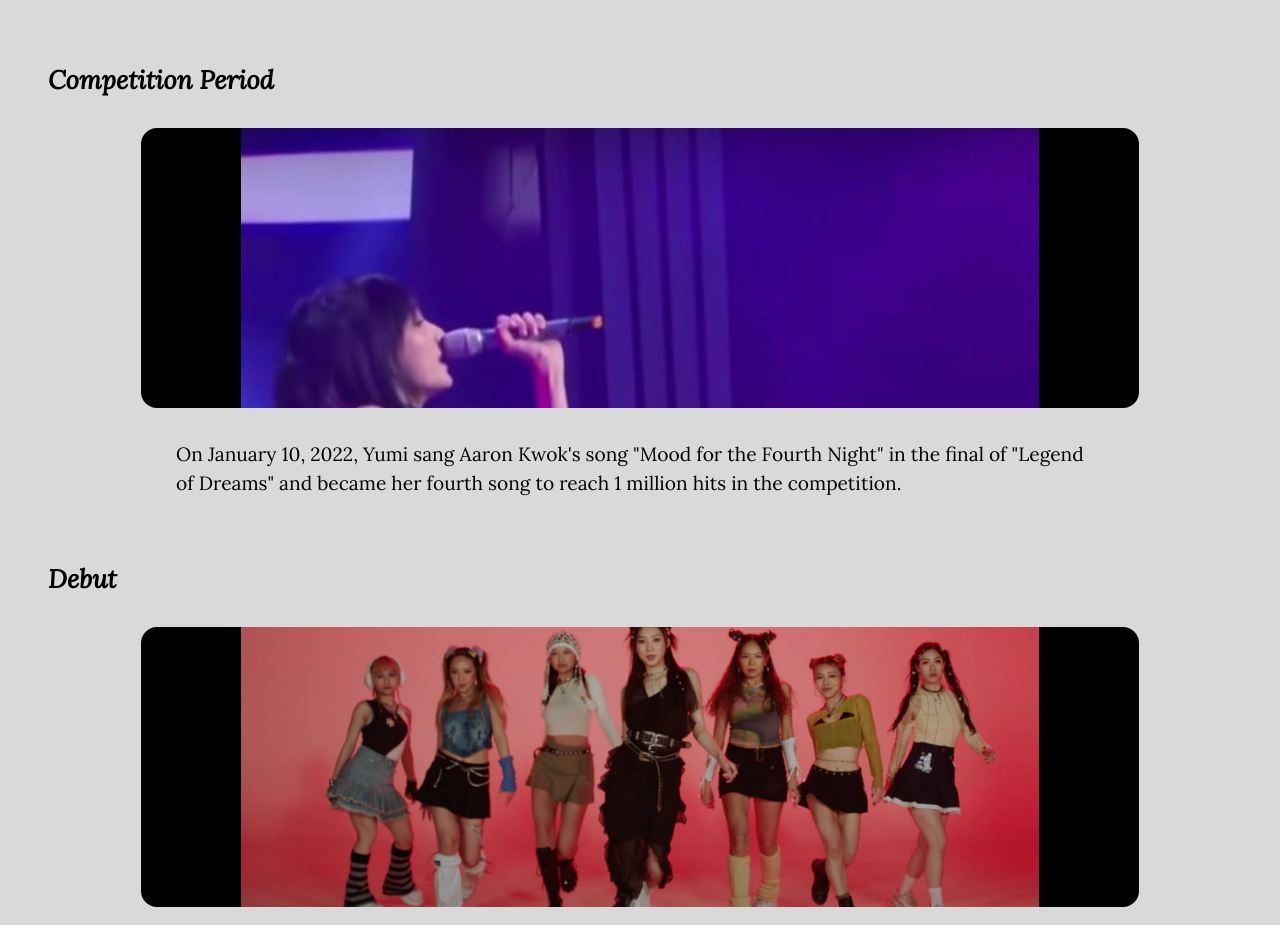
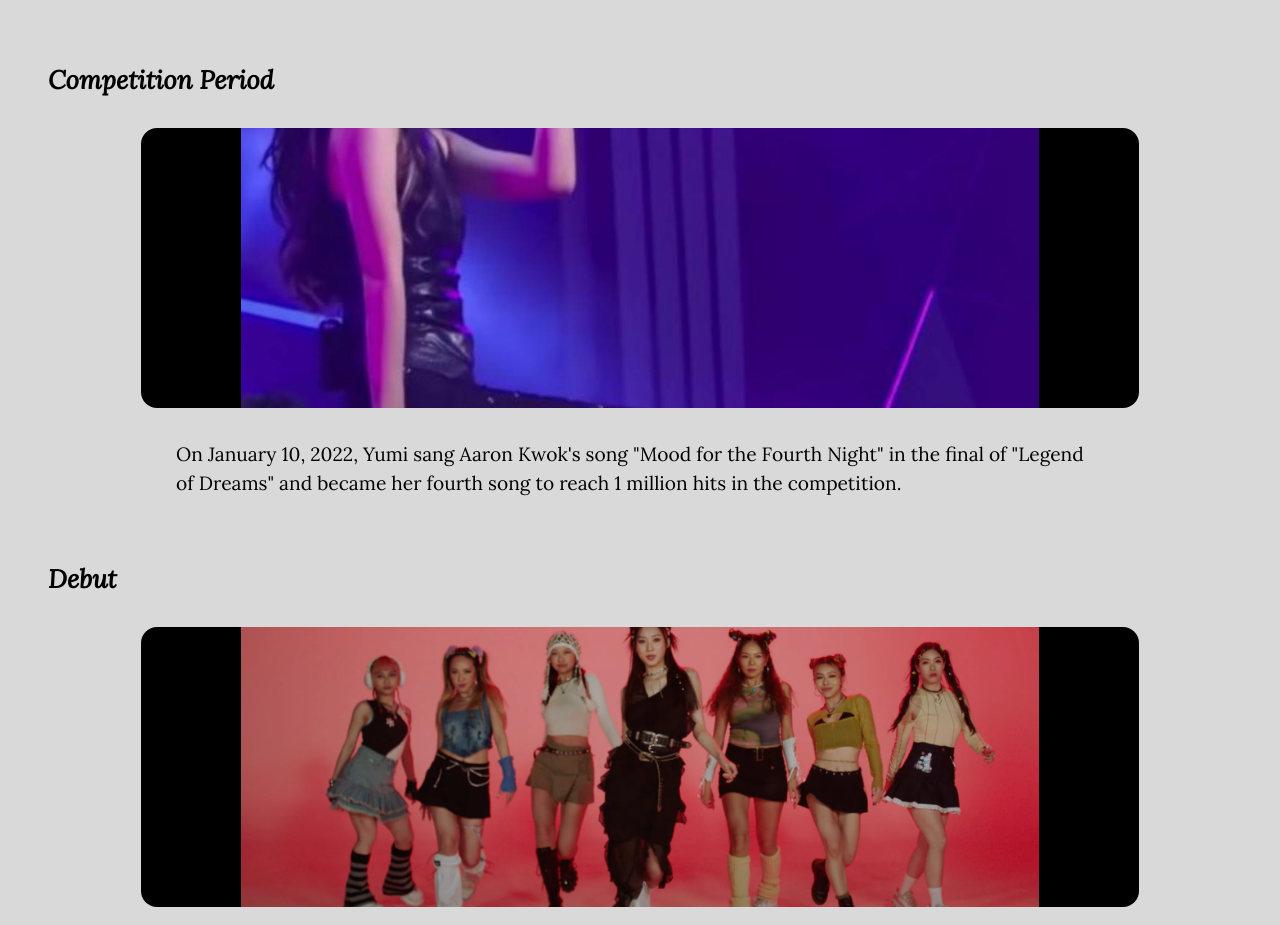
Before and after one commit to manisung/capstone-client, a React (Create React App) app: page /about in a window 1280 px wide. Shown: the part 780-1705 px from the top of the page. Built offline with nearby package versions, Linux system fonts and the light colour scheme; the HTML template or start-up script is replaced by a standard one; a web font is replaced by a local one.

Commit message:
changed the event default picture

```diff
--- a/src/components/EventsList/EventsList.scss
+++ b/src/components/EventsList/EventsList.scss
@@ -24,6 +24,7 @@
   &__image {
     width: 105px;
     height: 105px;
+    object-fit: cover;
     flex-shrink: 0;
     border: 1px solid $cta-color;
     border-radius: 0.5rem;
--- a/src/pages/AboutPage/AboutPage.scss
+++ b/src/pages/AboutPage/AboutPage.scss
@@ -61,7 +61,7 @@
     width: 80%;
     height: auto;
     object-fit: cover;
-    object-position: 0 0rem;
+    // object-position: 0 0rem;
     // object-position: 0 -2.9rem;
   }
   &__image-3 {
```
Also changed, not shown: src/assets/images/default-event-image-1.png (added), src/assets/images/default-event-image.png.
